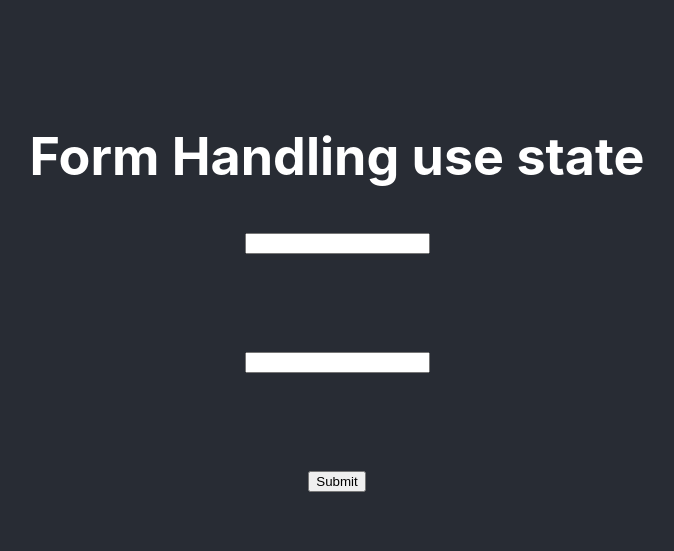
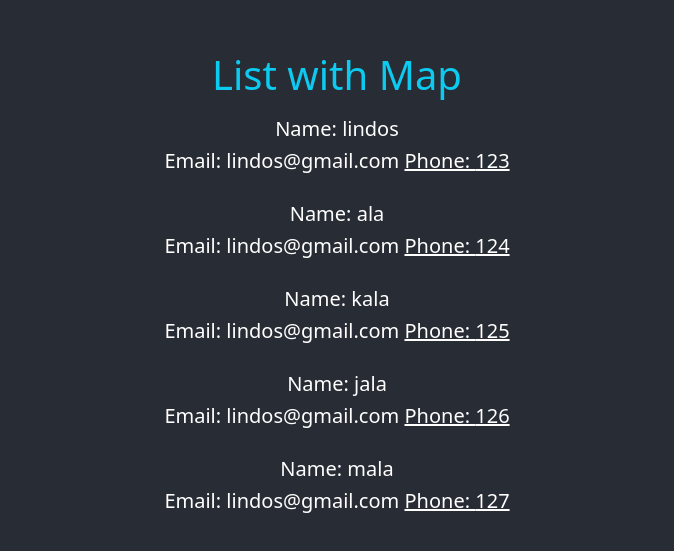
Before and after one commit to Lindos-Mahadi/ReactJS-Concept-Basick, a React (Create React App) app: page / in a window 1280 px wide. Shown: the part 109-660 px from the top of the page, without its empty margins (303-977 px from the left). Built offline with nearby package versions, Linux system fonts and the light colour scheme.

Commit message:
List with Map

```diff
--- a/src/App.js
+++ b/src/App.js
@@ -2,6 +2,7 @@ import logo from './logo.svg';
 import './App.css';
 import Home from './components/Home';
 import About from './components/About';
+import 'bootstrap/dist/css/bootstrap.css';
 
 
 function App() {
--- a/src/components/About.js
+++ b/src/components/About.js
@@ -5,56 +5,27 @@ class About extends Component {
     {
         super()
         this.state={
-            name: "",
-            password: "",
-            nameError: "",
-            passwordError: ""
-        }
-    }
-    valid(){
-        if(!this.state.name.includes("@") && this.state.password.length<5){
-            this.setState({nameError: "Invalid Name", passwordError: "Password length should be more than 5"})
-        }
-        if(!this.state.name.includes("@")){
-            this.setState({nameError: "Invalid Name"})
-        }
-        if(this.state.password.length<5){
-            this.setState({passwordError: "Password length should be more than 5"})
-        }
-        else{
-            return true
-        }
-    }
-    submit(){
-        this.setState(
-            {nameError: "", passwordError: ""}
-            )
-        // console.warn(this.state)
-        if(this.valid()){
-            alert("Form has been submited.")
+            list:[
+                {name:'lindos', phone: '123', email:'lindos@gmail.com'},
+                {name:'ala', phone: '124', email:'lindos@gmail.com'},
+                {name:'kala', phone: '125', email:'lindos@gmail.com'},
+                {name:'jala', phone: '126', email:'lindos@gmail.com'},
+                {name:'mala', phone: '127', email:'lindos@gmail.com'}
+            ]
         }
     }
     render() {
         return (
             <div>
-                <h1>Form Handling use state</h1>
-                <input
-                type="text"
-                name="name"
-                onChange={(e)=>{this.setState({name: e.target.value})}}
-                />
-                <p style={{color: "red"}}>{this.state.nameError}</p>
-                <br />
-                <br />
-                <input
-                type="password"
-                name="password"
-                onChange={(e)=>{this.setState({password: e.target.value})}}
-                />
-                <p style={{color: "red"}}>{this.state.passwordError}</p>
-                <br />
-                <br />
-                <button onClick={()=>this.submit()}>Submit</button>
+                <h1 className="text-info">List with Map</h1>
+                {
+                    this.state.list.map((item)=>
+                    <div>
+                        <span className="lead">Name: {item.name}</span><p className="lead">Email: {item.email} <u>Phone: {item.phone}</u></p>
+                    </div>
+                    )
+                }
+
             </div>
         );
     }
```
